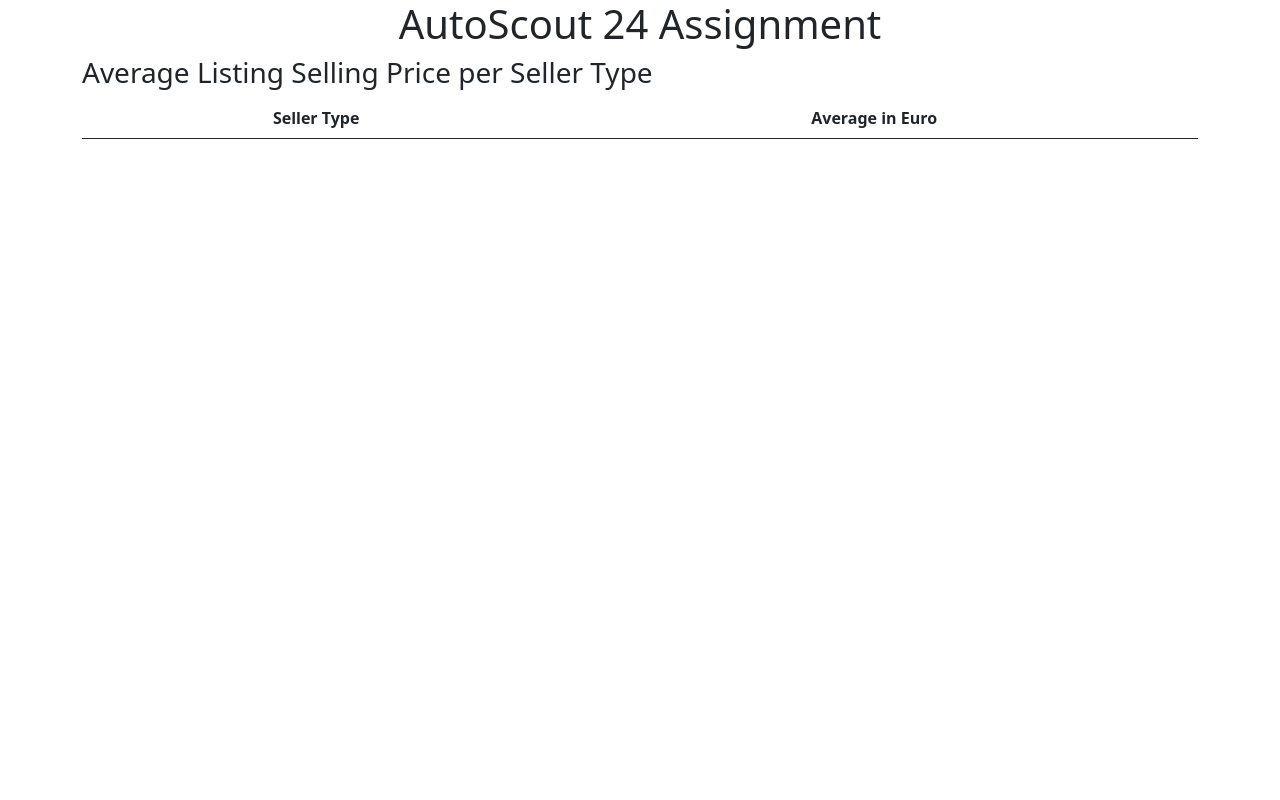
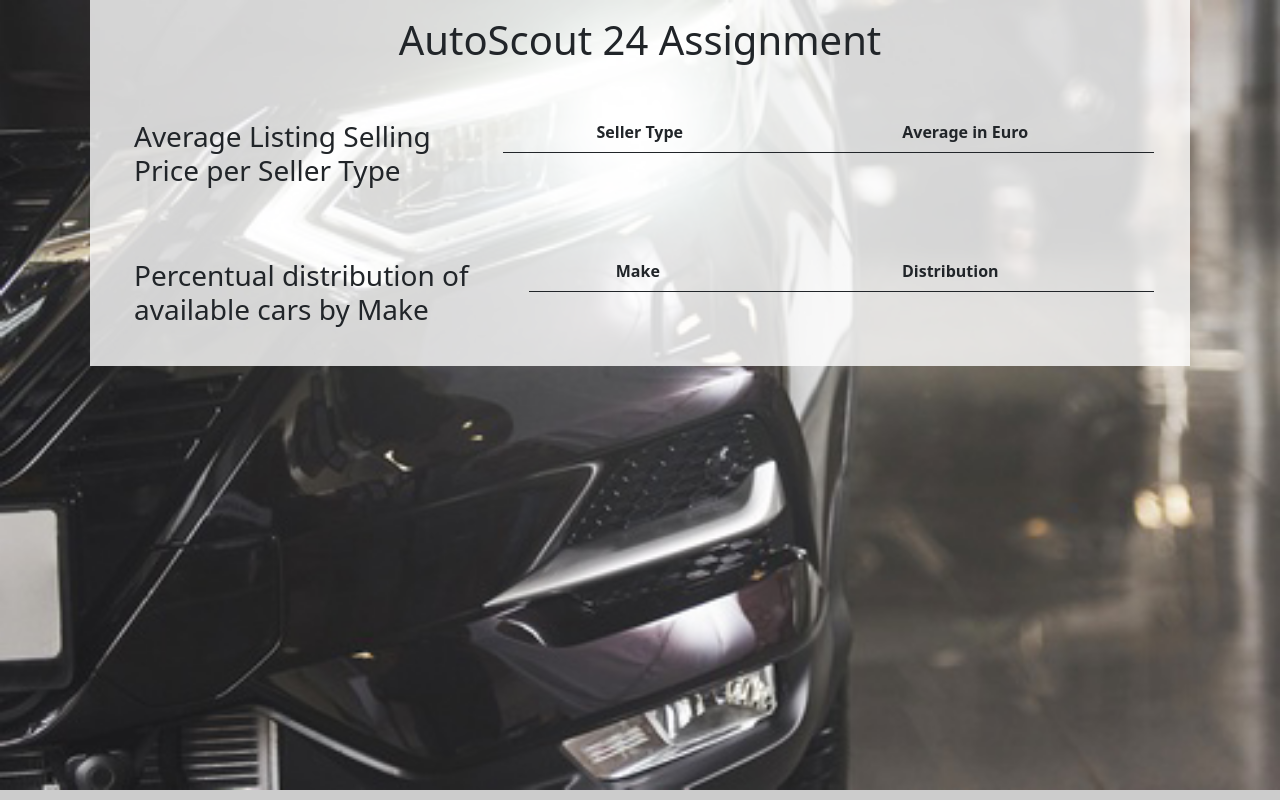
Before and after one commit to roua-moger/autoScout24-asgmt, a website: page index.html in a window 1280 px wide. Drawn offline with nearby package versions, Linux system fonts and the light colour scheme; no server answers.

Commit message:
add some style for the index

```diff
--- a/index.html
+++ b/index.html
@@ -5,15 +5,15 @@
     <meta name="viewport" content="width=device-width, initial-scale=1.0">
     <link href="https://cdn.jsdelivr.net/npm/bootstrap@5.0.0-beta1/dist/css/bootstrap.min.css" rel="stylesheet"
      integrity="sha384-giJF6kkoqNQ00vy+HMDP7azOuL0xtbfIcaT9wjKHr8RbDVddVHyTfAAsrekwKmP1" crossorigin="anonymous">
-
+    <link rel="stylesheet" href="./style.css">
     <title>AutoScout 24 Assignment</title>
 </head>
 <body>
-    <div class="container">
-        <h1 class="text-center">AutoScout 24 Assignment</h1>
-
-        <div class="avgTable">
-            <h3>Average Listing Selling Price per Seller Type</h3>
+    <div class="container back mx-auto">
+        <h1 class="text-center p-3 ">AutoScout 24 Assignment</h1>
+        <!--Average table-->
+        <div class="avgTable p-4">
+            <h3 class="p-2">Average Listing Selling Price per Seller Type</h3>
             <table class="table table-striped text-center" >
                 <thead>
                     <tr>
@@ -29,6 +29,24 @@
                 </tbody>
             </table>
         </div>
+        <!-- Percetual table-->
+        <div class="percTable p-4">
+            <h3 class="p-2">Percentual distribution of available cars by Make</h3>
+            <table class="table table-striped text-center" >
+                <thead>
+                    <tr>
+                    <th scope="col">Make</th>
+                    <th scope="col">Distribution</th>
+                    </tr>
+                </thead>
+                <tbody id="percTable">
+                    <!-- <tr >
+                    <td>Mark</td>
+                    <td>Otto</td>
+                    </tr> -->
+                </tbody>
+            </table>
+        </div>
     </div>
 
     <script src="./script.js"></script>
--- a/script.js
+++ b/script.js
@@ -14,7 +14,7 @@
     }
 });
 
-function createAvgTable(data) {
+function createAvgTable(data){
     let row = document.createElement("tr");
     row.innerHTML = `
     <td>${data.seller_type}</td>
@@ -22,3 +22,26 @@
     `
     return row;
 }
+
+//create percTable in JS
+let percTable = document.getElementById("percTable");
+fetch("https://autoscout24-api.herokuapp.com/percTable")
+.then(response => response.json())
+.then(data => {
+    //console.log(data.percList);
+    let perc = data.percList;
+    for(let i = 0; i < perc.length; i++){
+        let percRow = createPercTable(perc[i]);
+        percTable.appendChild(percRow);
+    }
+});
+
+function createPercTable(data){
+    let row = document.createElement("tr");
+    row.innerHTML = `
+    <td>${data.make}</td>
+    <td>${data.pecentual}</td>
+    `
+    return row;
+
+}
--- /dev/null
+++ b/style.css
@@ -0,0 +1,22 @@
+body {
+background-image: url("./images/car.png");
+background-color: #cccccc;
+height: 500px;
+background-position: center;
+background-repeat: no-repeat;
+background-size: cover;
+}
+
+.back{
+    background-color:rgb(255, 255, 255, 0.8);
+    max-width: 1100px;
+}
+
+table{
+    max-width: 700px;
+}
+
+.avgTable, .percTable {
+    display: flex;
+    justify-content: center;
+  }
```
Also changed, not shown: images/car.png (added).
